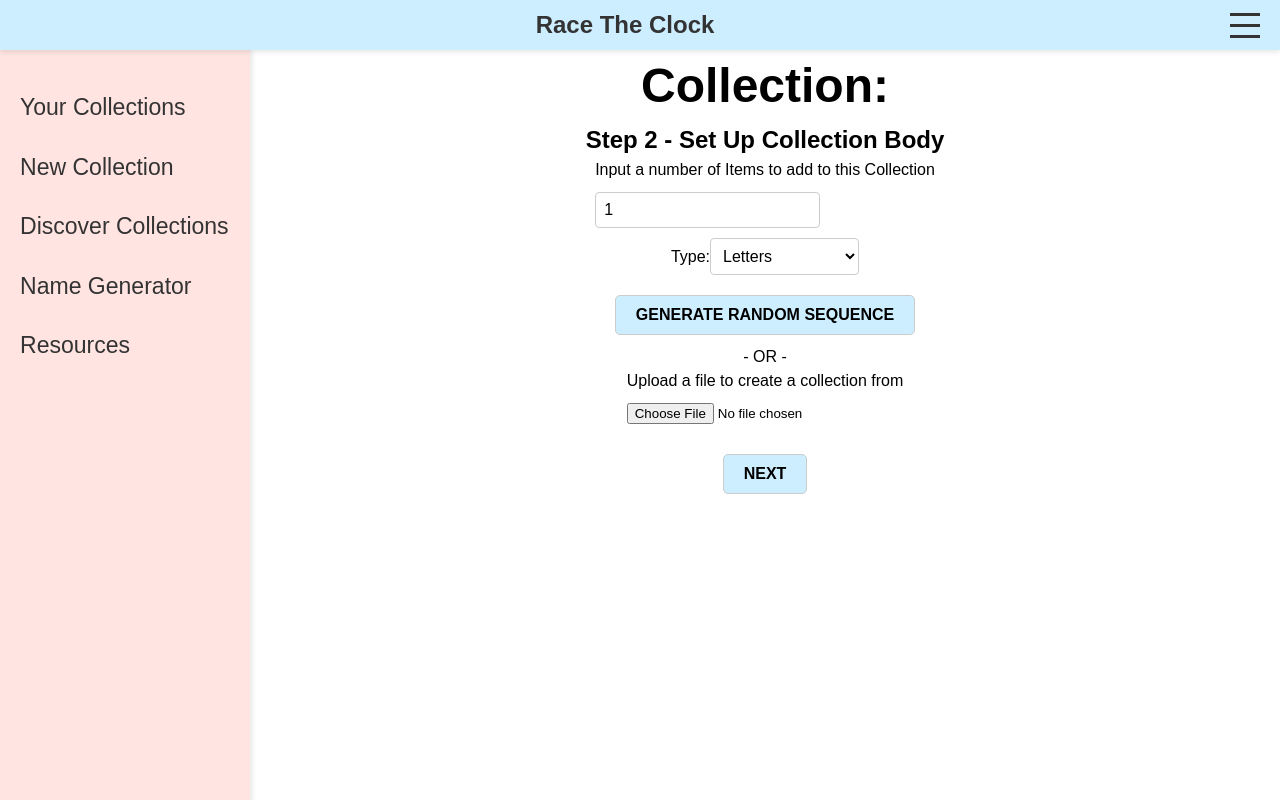
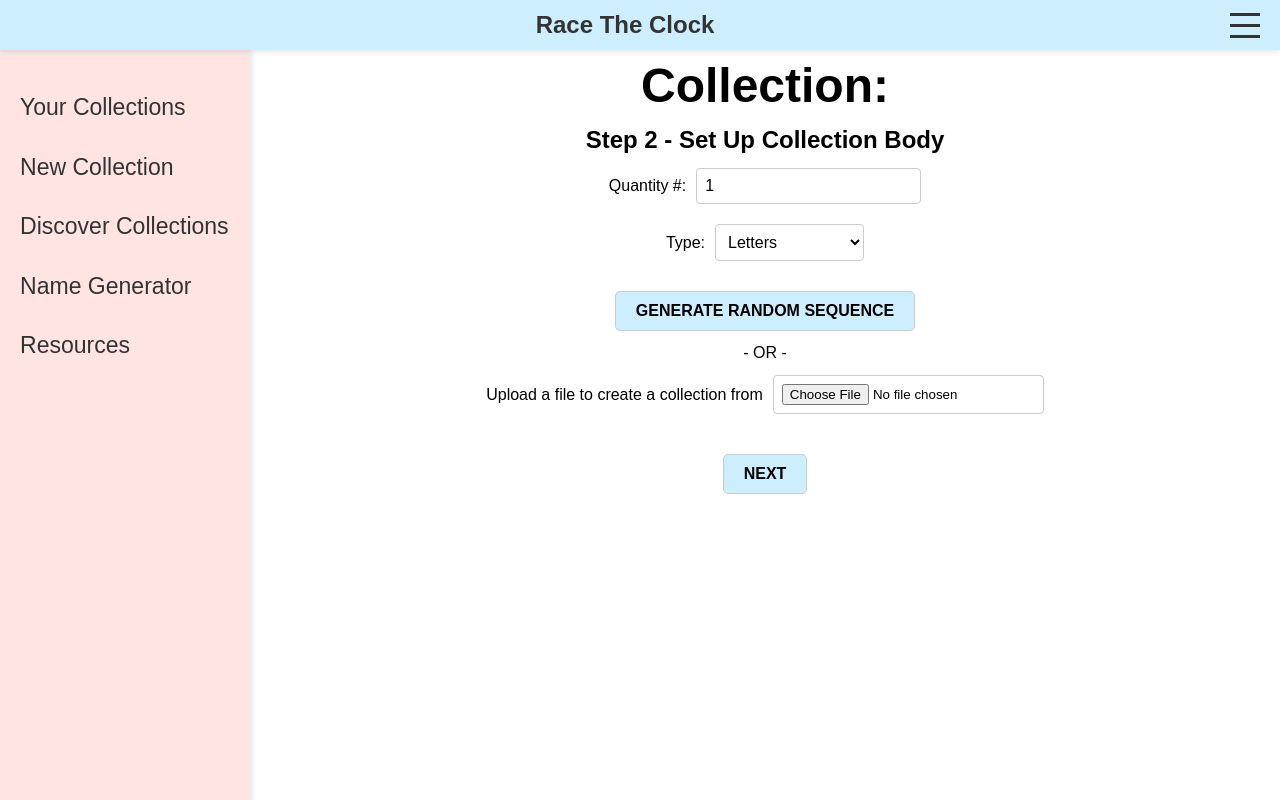
Before and after one commit to chriscooley1/race-the-clock, a React (Vite) app: page /letter-reader/collection-setup in a window 1280 px wide. Built offline with nearby package versions, Linux system fonts and the light colour scheme; sample sign-in values are in the browser's storage.

Commit message:
Change layout for step 2

```diff
--- a/src/App.css
+++ b/src/App.css
@@ -354,6 +354,27 @@ button {
   align-items: center;
 }
 
+.centered-input {
+  display: flex;
+  align-items: center;
+  justify-content: center;
+  margin-bottom: 10px; /* Add margin for spacing */
+}
+
+.centered-input label {
+  margin-right: 10px; /* Space between label and input */
+}
+
+.centered-input input[type="number"],
+.centered-input input[type="file"],
+.centered-input select {
+  padding: 8px;
+  border: 1px solid #ccc;
+  border-radius: 4px;
+  color: black;
+  background-color: white;
+}
+
 .collection-setup-container input[type="file"] {
   margin: 10px 0;
 }
@@ -364,6 +385,16 @@ button {
 
 .collection-setup-container button {
   margin-top: 20px;
+}
+
+.collection-setup-container .input-field {
+  margin-bottom: 20px;
+  display: flex;
+  justify-content: center;
+}
+
+.collection-setup-container label {
+  margin-right: 10px;
 }
 
 /* Collection Final Step Container styles */
--- a/src/pages/CollectionSetup.tsx
+++ b/src/pages/CollectionSetup.tsx
@@ -1,7 +1,12 @@
 import React, { useState } from "react";
 import { useNavigate, useLocation } from "react-router-dom";
 import "../App.css";
-import { generateRandomLetters, generateRandomNumbers, generateFullAlphabet, generateNumbersOneToHundred } from "../utils/RandomGenerators";
+import {
+  generateRandomLetters,
+  generateRandomNumbers,
+  generateFullAlphabet,
+  generateNumbersOneToHundred,
+} from "../utils/RandomGenerators";
 
 const CollectionSetup: React.FC = () => {
   const navigate = useNavigate();
@@ -54,9 +59,9 @@ const CollectionSetup: React.FC = () => {
     <div className="collection-setup-container">
       <h1>Collection: {collectionName}</h1>
       <h2>Step 2 - Set Up Collection Body</h2>
-      <div>
+      <div className="centered-input">
         <label htmlFor="itemCount">
-          Input a number of Items to add to this Collection
+          Quantity #:
         </label>
         <input
           type="number"
@@ -72,7 +77,7 @@ const CollectionSetup: React.FC = () => {
           title="Enter the number of items"
         />
       </div>
-      <div>
+      <div className="centered-input">
         <label htmlFor="typeSelect">Type:</label>
         <select
           id="typeSelect"
@@ -86,11 +91,15 @@ const CollectionSetup: React.FC = () => {
           <option value="numbersOneToHundred">Numbers 1-100</option>
         </select>
       </div>
-      <button type="button" onClick={generateRandomSequence} className="styled-button">
+      <button
+        type="button"
+        onClick={generateRandomSequence}
+        className="styled-button"
+      >
         Generate Random Sequence
       </button>
       <p>- OR -</p>
-      <div>
+      <div className="centered-input">
         <label htmlFor="fileUpload">
           Upload a file to create a collection from
         </label>
```
